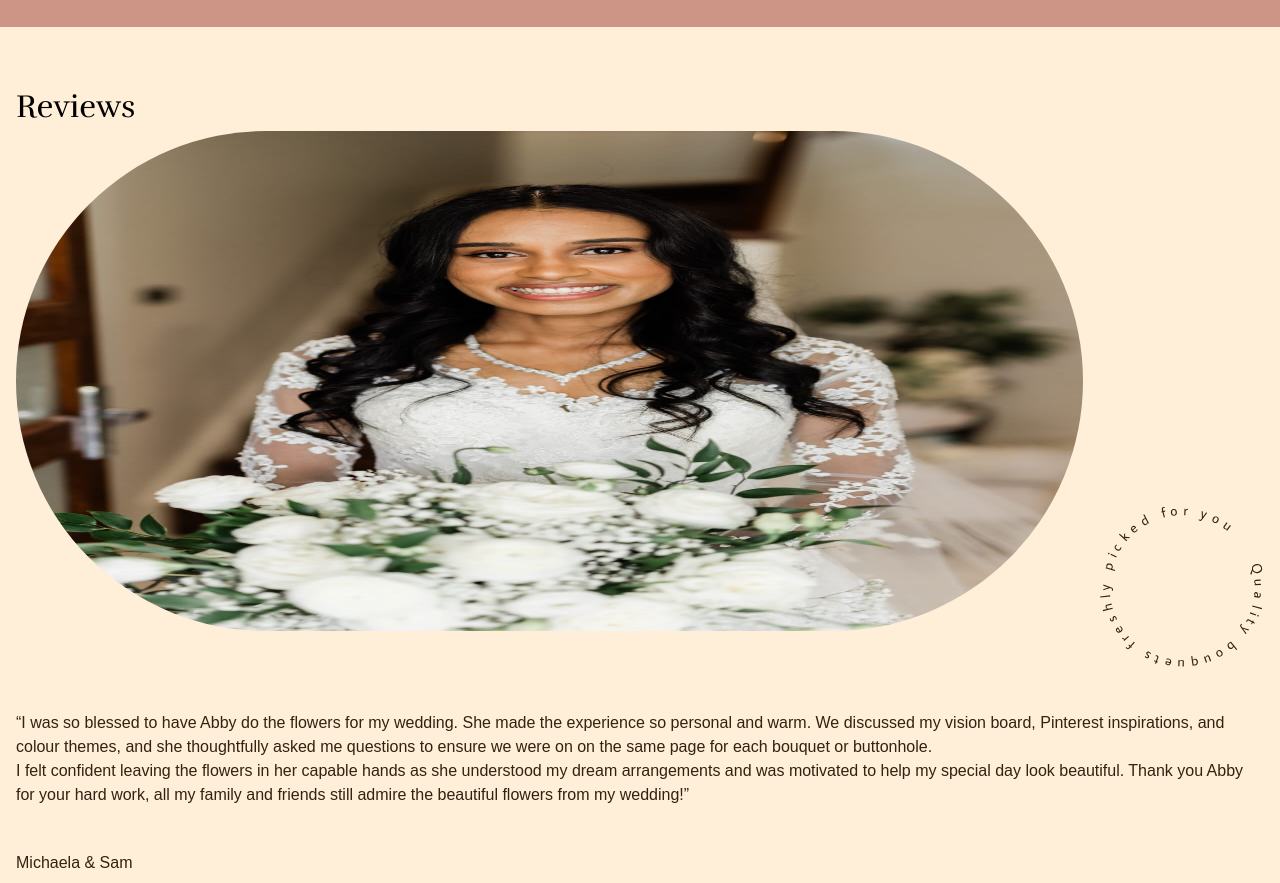
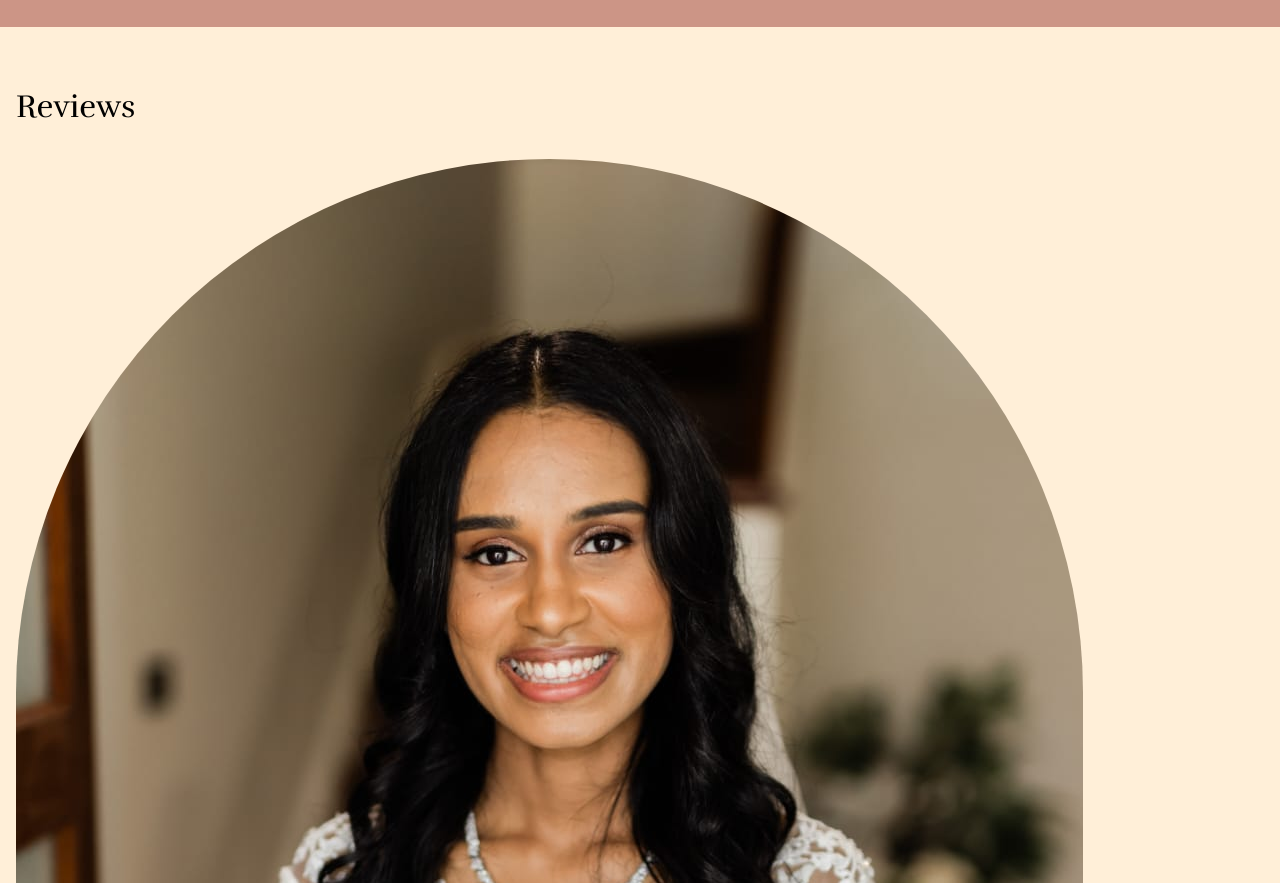
Before and after one commit to delroscol98/flower-with-grace, a Next.js app: page / in a window 1280 px wide. Shown: the part 1560-2443 px from the top of the page. Built offline with nearby package versions, Linux system fonts and the light colour scheme; a web font is replaced by a local one.

Commit message:
CSS changed

```diff
--- a/app/page.js
+++ b/app/page.js
@@ -73,12 +73,12 @@ export default function Home() {
       </section>
 
       <section className="bg-neutral-beige pt-14 px-4 pb-8">
-        <h2 className={`${rufina.className} text-heading-md`}>Reviews</h2>
+        <h2 className={`${rufina.className} text-heading-md mb-7`}>Reviews</h2>
 
         <article className="mb-10">
-          <article className="relative">
+          <article className="relative overflow-x-clip">
             <Image
-              className="h-[500px] rounded-t-full rounded-b-full"
+              className="rounded-t-full rounded-b-full"
               src={reviews1}
               alt="A smiling bride with long, dark hair, wearing a lace wedding dress with long sleeves, holds a lush bouquet of white flowers and greenery. She stands in a softly lit indoor setting with wooden doors in the background, showcasing an elegant and joyful atmosphere."
             />
```
